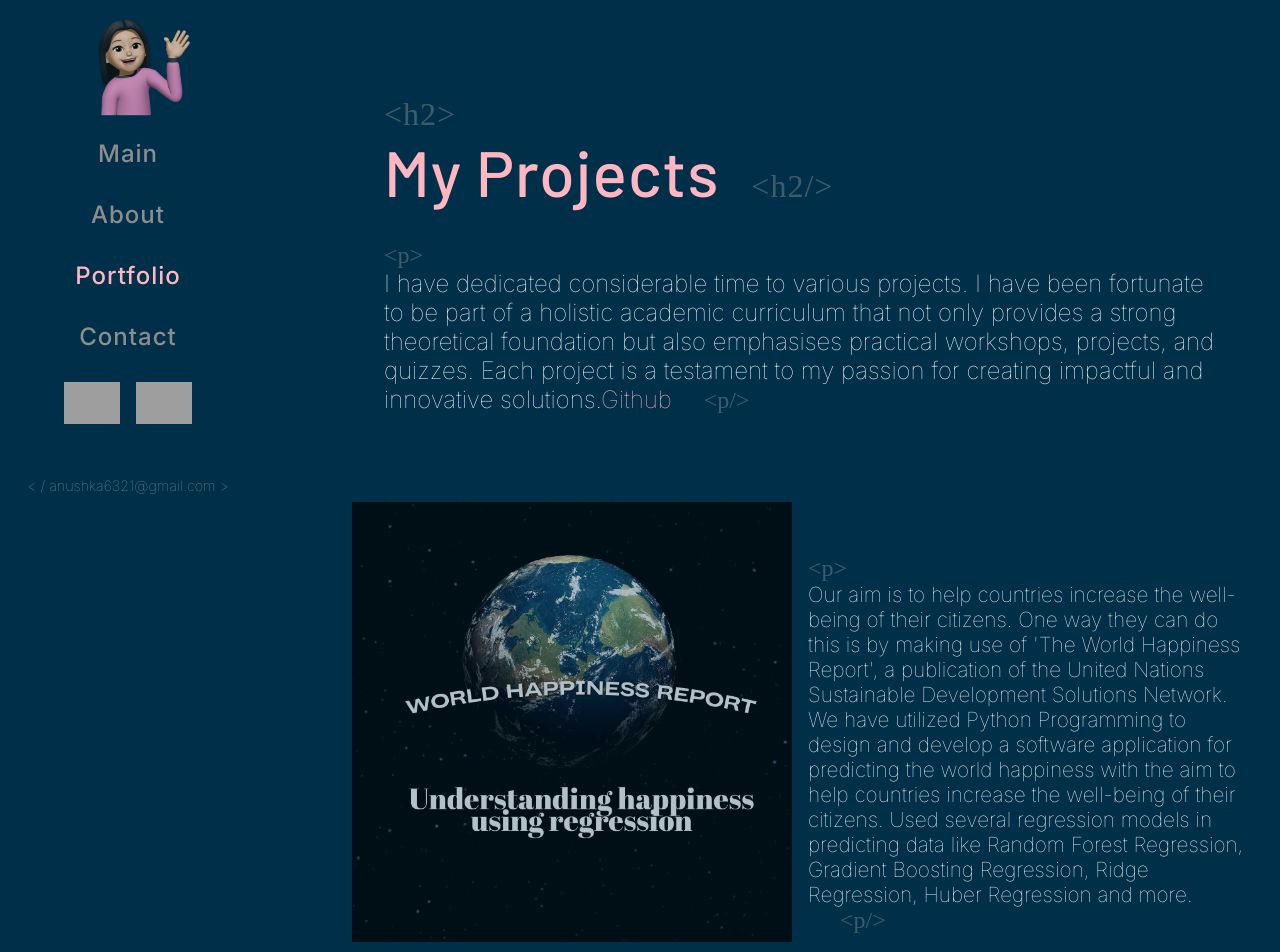
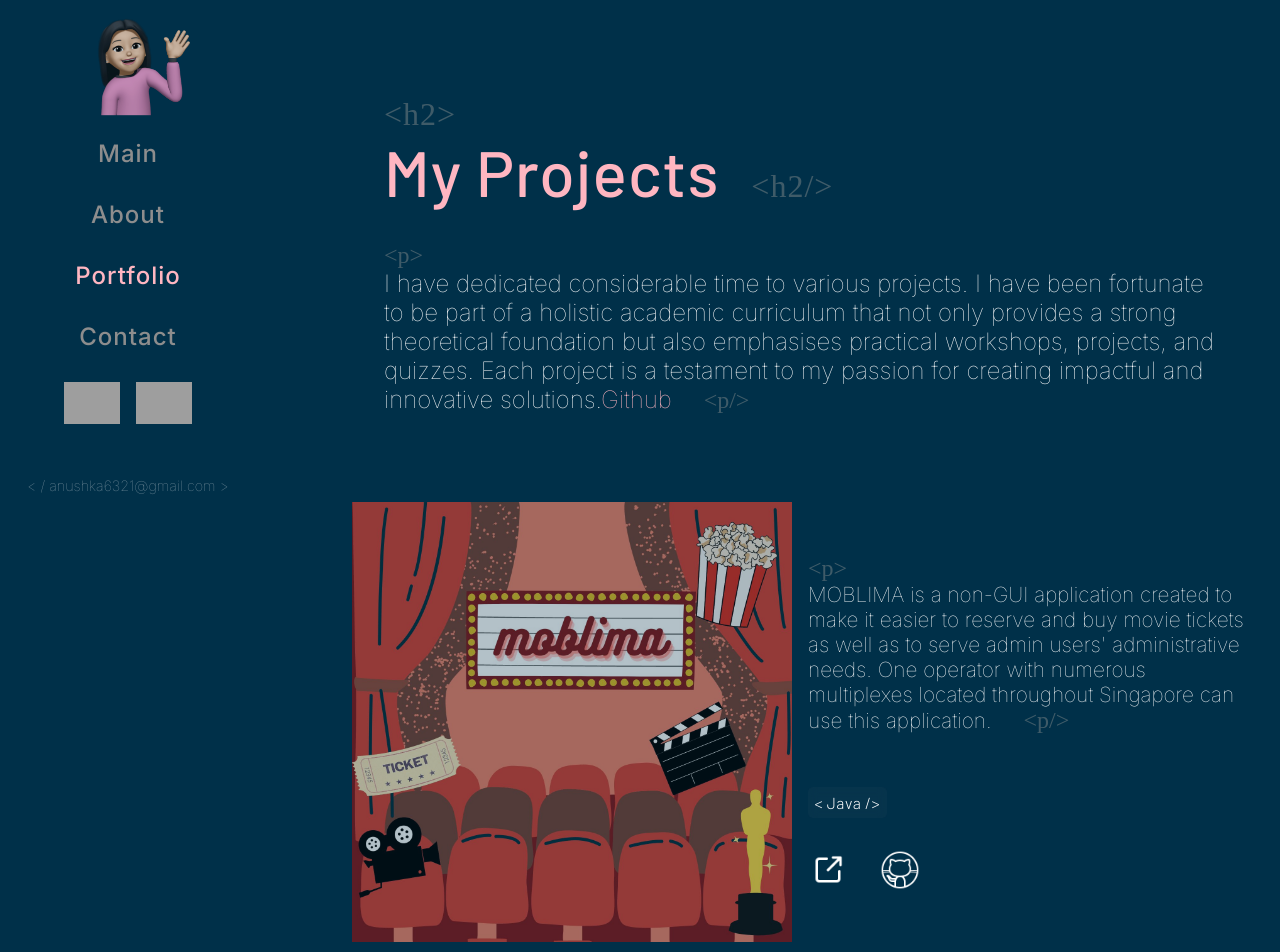
Before and after one commit to Anushka-sisodia/AnushkaSisodia, a React (Create React App) app: page /portfolio in a window 1280 px wide. Shown: the top 952 px of the page. Built offline with nearby package versions, Linux system fonts and the light colour scheme; grey boxes are pictures that could not be loaded; a web font is replaced by a local one.

Commit message:
ProjectsData.js

```diff
--- a/src/data/ProjectsData.js
+++ b/src/data/ProjectsData.js
@@ -17,7 +17,7 @@
     //src: "https://pizza-time-with-react.vercel.app/",
     source: "https://github.com/Anushka-sisodia/World-Happiness-Report",
     description:
-      "Our aim is to help countries increase the well-being of their citizens. One way they can do this is by making use of 'The World Happiness Report', a publication of the United Nations Sustainable Development Solutions Network. We have utilized Python Programming to design and develop a software application for predicting the world happiness with the aim to help countries increase the well-being of their citizens. Used several regression models in predicting data like Random Forest Regression, Gradient Boosting Regression, Ridge Regression, Huber Regression and more. ",
+      "Our aim is to help countries increase the well-being of their citizens. One way they can do this is by making use of 'The World Happiness Report', a publication of the United Nations Sustainable Development Solutions Network. We have utilized Python Programming to design and develop a software application for predicting the world happiness and several regression models in predicting data. ",
   },
   {
     id: "Moblima",
@@ -60,10 +60,7 @@
     //src: "https://pizza-time-with-react.vercel.app/",
     source: "https://github.com/Anushka-sisodia/World-Happiness-Report",
     description:
-      "Our aim is to help countries increase the well-being of their citizens. One way they can do this is by making use of 'The World Happiness Report', a publication of the United Nations Sustainable Development Solutions Network. We have utilized Python Programming to design and develop a software application for predicting the world happiness with the aim to help countries increase the well-being of their citizens. Used several regression models in predicting data like Random Forest Regression, Gradient Boosting Regression, Ridge Regression, Huber Regression and more. ",
-  },
-  {
-    id: "Moblima",
+      "Our aim is to help countries increase the well-being of their citizens. One way they can do this is by making use of 'The World Happiness Report', a publication of the United Nations Sustainable Development Solutions Network. We have utilized Python Programming to design and develop a software application for predicting the world happiness and several regression models in predicting data. ",
     img: Moblima,
     name: "Movie Booking and Listing Management System",
     stack: ["< Java />"],
```
